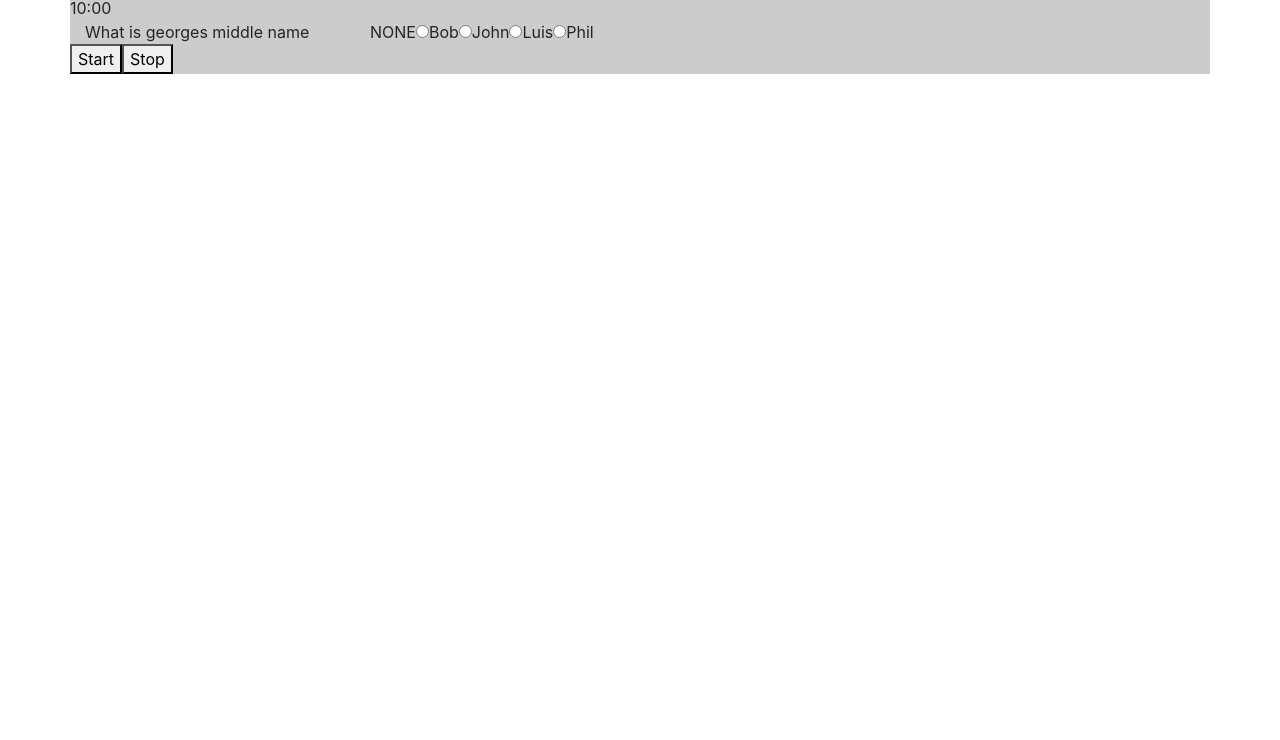
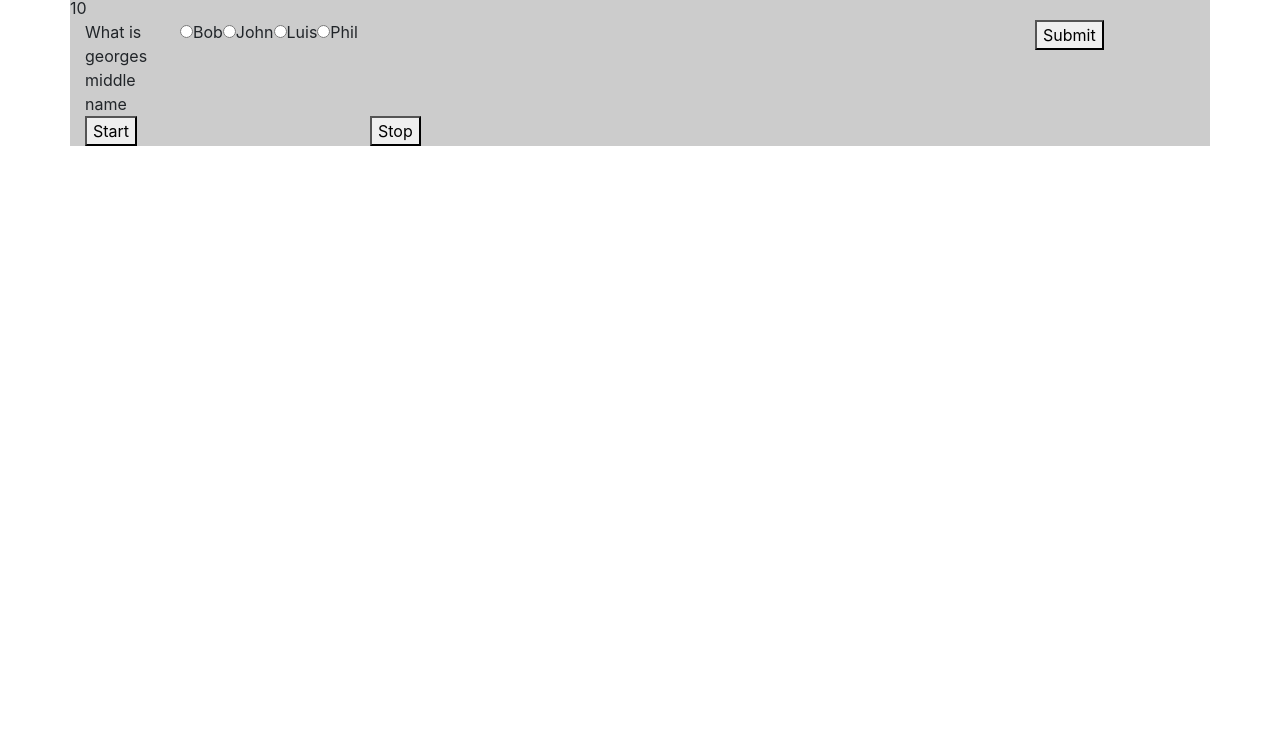
Before and after one commit to apg2677/TriviaGame, a plain HTML site: page index.html in a window 1280 px wide. Shown: the part 60-800 px from the top of the page. Drawn offline with nearby package versions, Linux system fonts and the light colour scheme.

Commit message:
Stable w submit

```diff
--- a/assets/javascript/app.js
+++ b/assets/javascript/app.js
@@ -1,13 +1,6 @@
 $(document).ready(function () {
-    $("#question").text(model[0].Question);
-    for (var i = 0; i < model[0].Answers.length; i++) {
-        var tempAnswer = model[0].Answers[i];
-        var choiceInput =
-        "<input type=\"radio\" name=\"answer\" value=\"" + tempAnswer + "\">" + tempAnswer + "</input>";
+    GenerateQuestion();
 
-        $("#answerChoice").append(choiceInput);
-
-    }
     $("#start").click(QuizTimer);
     $("#stop").click(StopTimer)
 
@@ -17,9 +10,21 @@ $(document).ready(function () {
 
 var model = [{
     Question: "What is georges middle name",
-    Answers: ["Bob", "John", "Luis", "Phil"]
+    Answers: ["Bob", "John", "Luis", "Phil"],
+    Correct: 2
 }];
 var q;
+
+function GenerateQuestion() {
+    $("#question").text(model[0].Question);
+    for (var i = 0; i < model[0].Answers.length; i++) {
+        var tempAnswer = model[0].Answers[i];
+        var choiceInput = "<input type=\"radio\" name=\"answer\" value=\"" + tempAnswer + "\">" + tempAnswer + "</input>";
+        $("#answerChoice").append(choiceInput);
+    }
+    var answer = model[0].Answers[model[0].Correct];
+    console.log(answer);
+}
 
 function QuizTimer() {
     var t = 10;
--- a/index.html
+++ b/index.html
@@ -20,28 +20,31 @@
             <h1>Trivia Game</h1>
         </div>
         <div class="row">
-            <div id="Timer">10:00</div>
+            <div id="Timer">10</div>
         </div>
         <div class="row">
-            <div class="col-md-3">
+            <div class="col-md-1">
                 <div id="question">question:</div>
             </div>
             <div class="col-md-9">
-                <div id="answerChoice">NONE</div>
+                <div id="answerChoice"></div>
+            </div>
+            <div class="col-md-2">
+                <button id="btnSubmit">Submit</button>
+            </div>
+
         </div>
         <div class="row">
             <div class="col-md-3">
                 <button id="start">Start</button>
             </div>
-            </div>
-            <div class="row">
+
             <div class="col-md-3">
                 <button id="stop">Stop</button>
             </div>
         </div>
 
     </div>
-    </div>
 </body>
 
 </html>
```
Lines whose indentation alone changed are shown as unchanged.
